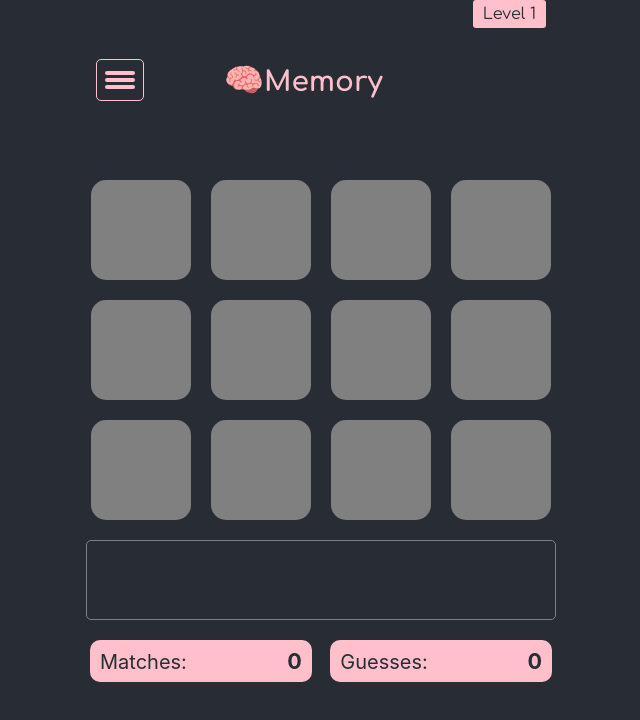
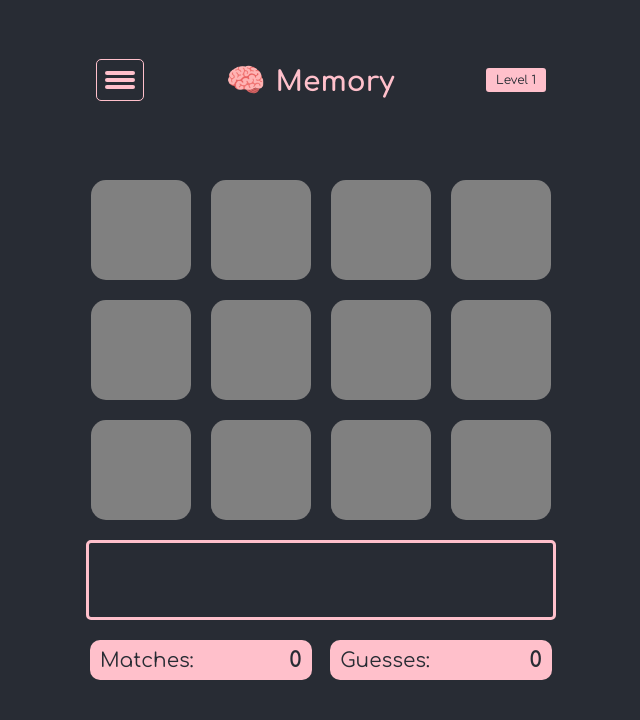
Before and after one commit to amlane/matching-game, a React (Create React App) app: page / in a window 1280 px wide. Shown: the top 720 px of the page, without its empty margins (319-959 px from the left). Built offline with nearby package versions, Linux system fonts and the light colour scheme.

Commit message:
final touches on styling for winner modal and display message

```diff
--- a/src/App.js
+++ b/src/App.js
@@ -39,9 +39,9 @@ function App() {
     <div className="App">
       <header className="App-header">
         <section className="menu-btn" onClick={() => toggleDropDownMenu()}>
-          <div class="line line-1"></div>
-          <div class="line line-2"></div>
-          <div class="line line-3"></div>
+          <div className="line line-1"></div>
+          <div className="line line-2"></div>
+          <div className="line line-3"></div>
         </section>
         <section>
           <span className="logo" role="img" aria-label="brain">
--- a/src/components/Cards.jsx
+++ b/src/components/Cards.jsx
@@ -89,7 +89,6 @@ function Cards({ level, setLevel }) {
     />
   ) : (
     <div className="container">
-      {/* <div className="display-msg">{displayMessage}</div> */}
       <div className="gameboard">
         {gameBoard.map((card, i) => {
           return (
--- a/src/components/GameWon.jsx
+++ b/src/components/GameWon.jsx
@@ -42,10 +42,10 @@ function GameWon({
           </h2>
         </div>
         <section className="top-scores">
-          <h3>Your Personal Records:</h3>
-          {[1, 2, 3, 4, 5].map((num) => {
+          <h3>Your PRs:</h3>
+          {[1, 2, 3, 4, 5].map((num, i) => {
             return (
-              <div className="levels">
+              <div className="levels" key={i}>
                 <span>Level {num}:</span>{" "}
                 {localStorage.getItem(`level_${num}_top_score`)}
               </div>
--- a/src/styles/App.css
+++ b/src/styles/App.css
@@ -44,13 +44,14 @@
 .App-header h1 {
   display: inline-block;
   font-size: 1.75rem;
+  margin-left: 10px;
 }
 
 .level {
-  font-size: 1rem;
+  font-size: 0.75rem;
   padding: 5px 10px;
   margin: 0 10px 0;
-  align-self: flex-start;
+  /* align-self: flex-start; */
   background-color: var(--mainColor);
   color: #282c34;
   border-radius: 3px;
@@ -65,4 +66,7 @@
   .App-header h1 {
     font-size: 1.65rem;
   }
+  .level {
+    align-self: flex-start;
+  }
 }
--- a/src/styles/Cards.css
+++ b/src/styles/Cards.css
@@ -56,14 +56,17 @@
 
 .display-msg {
   color: var(--mainColor);
-  font-size: 2rem;
+  font-size: 1.5rem;
   height: 10vh;
-  border: 1px solid var(--accentColor);
+  border: 3px solid var(--mainColor);
   border-radius: 5px;
   width: 90%;
   margin: 10px auto;
-  font-weight: bold;
+  display: flex;
+  justify-content: center;
+  align-items: center;
   max-width: 470px;
+  font-family: Comfortaa, sans-serif;
 }
 
 @media only screen and (max-width: 900px) {
@@ -76,8 +79,6 @@
     width: 85%;
   }
   .display-msg {
-    font-size: 1.5rem;
-    padding-top: 10px;
     width: 85%;
   }
 }
--- a/src/styles/GameWon.css
+++ b/src/styles/GameWon.css
@@ -45,8 +45,9 @@
   margin: 5px 0;
 }
 
-.winner-modal .winner-msg h2 {
+h2 {
   margin: 10px 0;
+  /* border: 1px solid red; */
 }
 
 .winner-modal .top-scores h3 {
@@ -56,7 +57,9 @@
 
 .confetti-ctr button,
 .final-winner button {
-  color: #282c34;
+  color: var(--accentColor);
+  border: none;
+  box-shadow: 0 2px 4px black;
   background-color: var(--mainColor);
   padding: 10px 16px;
   border-radius: 25px;
--- a/src/styles/index.css
+++ b/src/styles/index.css
@@ -5,9 +5,10 @@
 }
 body {
   margin: 0;
-  font-family: -apple-system, BlinkMacSystemFont, "Segoe UI", "Roboto", "Oxygen",
+  /* font-family: -apple-system, BlinkMacSystemFont, "Segoe UI", "Roboto", "Oxygen",
     "Ubuntu", "Cantarell", "Fira Sans", "Droid Sans", "Helvetica Neue",
-    sans-serif;
+    sans-serif; */
+  font-family: Comfortaa, sans-serif;
   -webkit-font-smoothing: antialiased;
   -moz-osx-font-smoothing: grayscale;
 }
```
